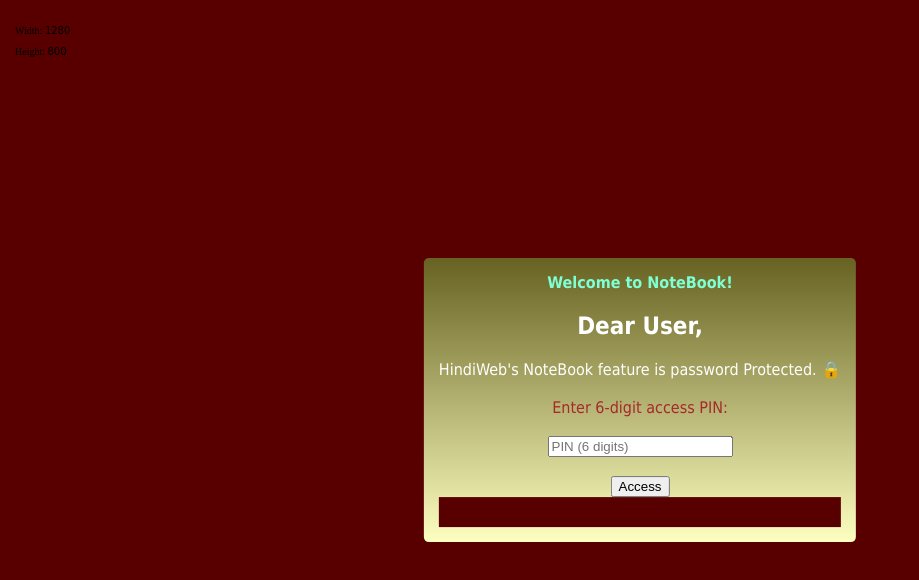
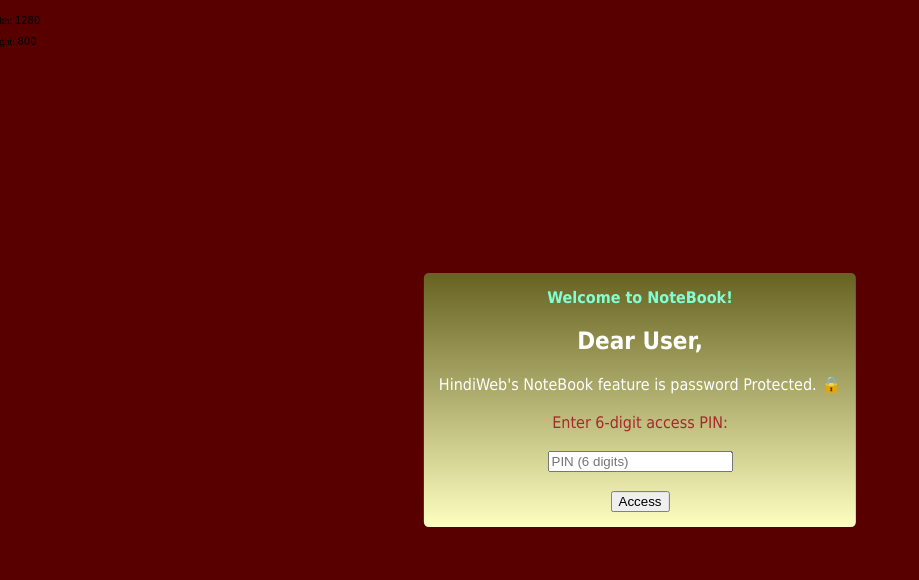
Before and after one commit to HindiWeb/NoteBook, a plain HTML site: page index.html in a window 1280 px wide. Shown: the whole page, without its empty margins (0-919 px from the left). Drawn offline with nearby package versions, Linux system fonts and the light colour scheme.

Commit message:
Update index.html

```diff
--- a/index.html
+++ b/index.html
@@ -43,7 +43,7 @@
         }
         .bg-brown {
             background-color: rgb(88, 0, 0);
-            padding:15px;
+            margin: 15px -15px -15px -15px;
             font-size:x-small;
         }
     </style>
```
